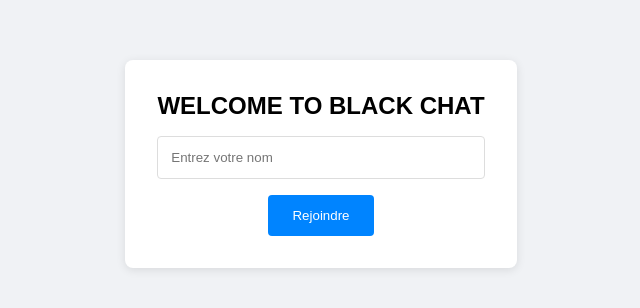
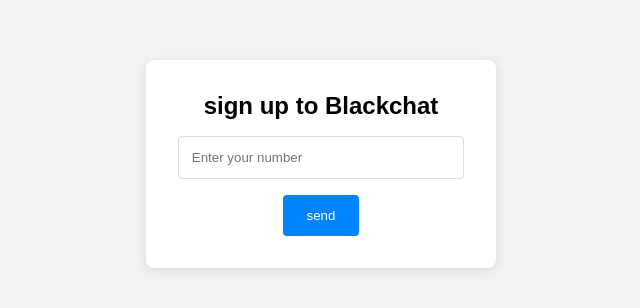
Before and after one commit to spotymtf/BLACK-CHAT, a website: page public/index.html in a window 1280 px wide. Shown: the part 236-544 px from the top of the page, without its empty margins (319-959 px from the left). Drawn offline with nearby package versions, Linux system fonts and the light colour scheme; no server answers.

Commit message:
Update index.html

```diff
--- a/public/index.html
+++ b/public/index.html
@@ -10,16 +10,16 @@
 <body>
     <div id="login-screen">
         <div class="login-container">
-            <h2>WELCOME TO BLACK CHAT</h2>
-            <input type="text" id="username" placeholder="Entrez votre nom">
-            <button onclick="joinChat()">Rejoindre</button>
+            <h2>sign up to Blackchat</h2>
+            <input type="text" id="username" placeholder="Enter your number">
+            <button onclick="joinChat()">send</button>
         </div>
     </div>
 
     <div id="chat-screen" style="display: none;">
         <div id="messages"></div>
         <div class="input-area">
-            <input type="text" id="message-input" placeholder="Écrivez votre message...">
+            <input type="text" id="message-input" placeholder="Write your message...">
             <button id="voice-btn" onclick="toggleVoiceRecording()">
                 <i class="fas fa-microphone"></i>
             </button>
```
